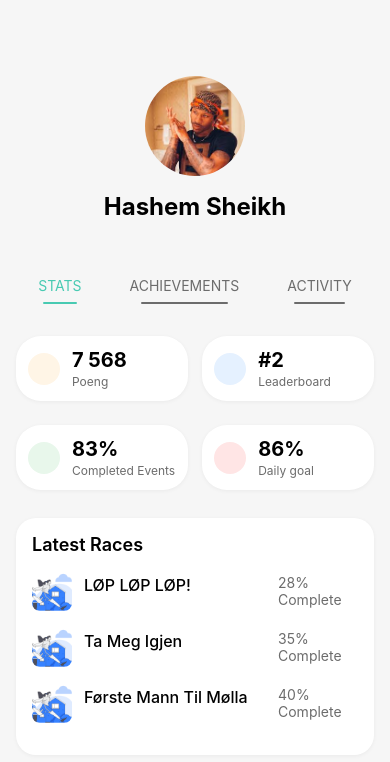
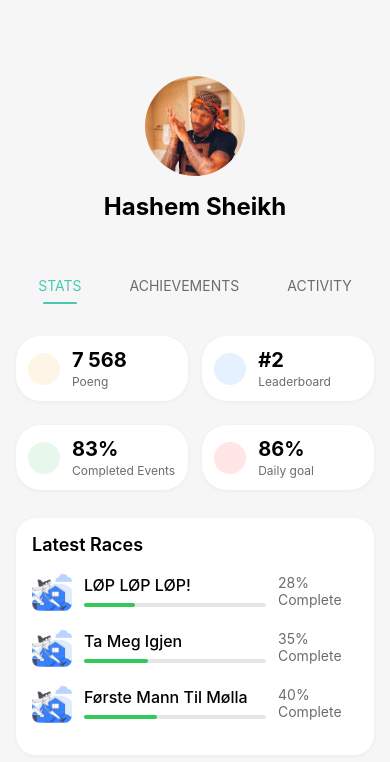
Before and after one commit to HashimS03/VitusAktivitet, a React Native app in the folder Vitus-Aktivitet/: screen /Stats in a window 390 px wide. Shown: the top 762 px of the page. Built offline with nearby package versions, Linux system fonts and the light colour scheme; some icons are missing.

Commit message:
setting back button fix, dashboard to achevment

```diff
--- a/Vitus-Aktivitet/src/app/App.js
+++ b/Vitus-Aktivitet/src/app/App.js
@@ -21,6 +21,7 @@ import CreateAccountScreen from "../components/opprett/opprett";
 import Stats from "../components/profile/stats";
 import Setting from "../components/Setting/setting";
 import TrophyDetails from "../components/profile/TrophyDetails";
+import Achievements from "../components/profile/achievements";
 
 import Notifications from "../components/notifications/notifications";  // ✅ Import Notifications
 import LanguageSelection from "../components/Setting/language"; // ✅ Import the new screen
@@ -190,6 +191,7 @@ const App = () => {
           <Stack.Screen name="Notifications" component={Notifications} />
           <Stack.Screen name="Language" component={LanguageSelection} />
           <Stack.Screen name="EditProfile" component={EditProfile} />
+          <Stack.Screen name="Achievements" component={Achievements} />
           <Stack.Screen
             name="notificationeditor"
             component={NotificationEditor}
--- a/Vitus-Aktivitet/src/components/Setting/setting.js
+++ b/Vitus-Aktivitet/src/components/Setting/setting.js
@@ -217,6 +217,7 @@ const styles = StyleSheet.create({
 
   backButton: {
     padding: 8,
+    zIndex: 999, // ✅ Midlertidig løsning
   },
 
   settingsHeader: {
--- a/Vitus-Aktivitet/src/components/dashboard/dashboard.js
+++ b/Vitus-Aktivitet/src/components/dashboard/dashboard.js
@@ -95,7 +95,7 @@ export default function Dashboard() {
   const { theme, accentColor } = useTheme();
   const [showTutorial, setShowTutorial] = useState(false);
   const [tutorialStep, setTutorialStep] = useState(0);
-  const TEST_MODE = true; // Always show tutorial during testing
+  //const TEST_MODE = true; // Always show tutorial during testing
 
   useEffect(() => {
     checkFirstTimeUser();
@@ -108,10 +108,21 @@ export default function Dashboard() {
     }
   }, [stepCount, showCelebration]);
 
+  //const checkFirstTimeUser = async () => {
+  //try {
+  //const hasSeenTutorial = await AsyncStorage.getItem("hasSeenTutorial");
+  //if (TEST_MODE || hasSeenTutorial === null) {
+  //setShowTutorial(true);
+  //}
+  //} catch (error) {
+  //console.error("Error checking first time user:", error);
+  //}
+  //};
+
   const checkFirstTimeUser = async () => {
     try {
       const hasSeenTutorial = await AsyncStorage.getItem("hasSeenTutorial");
-      if (TEST_MODE || hasSeenTutorial === null) {
+      if (hasSeenTutorial === null) {
         setShowTutorial(true);
       }
     } catch (error) {
@@ -296,7 +307,7 @@ export default function Dashboard() {
           >
             <View style={styles.statHeader}>
               <Text style={[styles.statTitle, { color: theme.text }]}>
-                Streak
+                History
               </Text>
               <ChevronRight size={20} color={theme.textSecondary} />
             </View>
@@ -316,8 +327,13 @@ export default function Dashboard() {
               </Text>
             </View>
           </TouchableOpacity>
-
           <View style={[styles.statCard, { backgroundColor: theme.surface }]}>
+            <TouchableOpacity
+              style={styles.cardContent}
+              onPress={() => {
+                navigation.navigate("Stats", { initialTab: "ACHIEVEMENTS" });
+              }}
+            >
               <View style={styles.statHeader}>
                 <Text style={[styles.statTitle, { color: theme.text }]}>
                   Rewards
@@ -328,7 +344,9 @@ export default function Dashboard() {
                 <Text style={[styles.levelText, { color: theme.text }]}>
                   Level 2
                 </Text>
-              <Text style={[styles.pointsText, { color: theme.textSecondary }]}>
+                <Text
+                  style={[styles.pointsText, { color: theme.textSecondary }]}
+                >
                   5500/6000 XP
                 </Text>
                 <View style={styles.levelProgress}>
@@ -347,6 +365,7 @@ export default function Dashboard() {
                   </View>
                 </View>
               </View>
+            </TouchableOpacity>
           </View>
         </View>
 
--- a/Vitus-Aktivitet/src/components/profile/stats.js
+++ b/Vitus-Aktivitet/src/components/profile/stats.js
@@ -1,4 +1,6 @@
-import React, { useState } from "react";
+"use client";
+
+import { useState, useEffect } from "react";
 import {
   View,
   Text,
@@ -16,8 +18,8 @@ import {
   Check,
   TrendingUp,
 } from "lucide-react-native";
-import { useNavigation } from "@react-navigation/native";
-import { useTheme } from "../context/ThemeContext"; // 🌙 Import Theme Support
+import { useNavigation, useRoute } from "@react-navigation/native";
+import { useTheme } from "../context/ThemeContext";
 import Achievements from "./achievements";
 import Activity from "./activity";
 
@@ -26,7 +28,14 @@ const TABS = ["STATS", "ACHIEVEMENTS", "ACTIVITY"];
 const Stats = () => {
   const [activeTab, setActiveTab] = useState("STATS");
   const navigation = useNavigation();
-  const { theme, accentColor } = useTheme(); // Get theme values & accent color
+  const route = useRoute();
+  const { theme, accentColor } = useTheme();
+
+  useEffect(() => {
+    if (route.params?.initialTab) {
+      setActiveTab(route.params.initialTab);
+    }
+  }, [route.params?.initialTab]);
 
   const statsData = [
     {
@@ -78,10 +87,13 @@ const Stats = () => {
   ];
 
   const renderStatsContent = () => (
-    <>
+    <ScrollView>
       <View style={styles.statsContainer}>
         {statsData.map((stat, index) => (
-          <View key={index} style={[styles.statCard, { backgroundColor: theme.surface }]}>
+          <View
+            key={index}
+            style={[styles.statCard, { backgroundColor: theme.surface }]}
+          >
             <View
               style={[
                 styles.iconContainer,
@@ -91,46 +103,47 @@ const Stats = () => {
               <stat.icon size={20} color={stat.iconColor} />
             </View>
             <View style={styles.statTextContainer}>
-              <Text style={[styles.statValue, { color: theme.text }]}>{stat.value}</Text>
-              <Text style={[styles.statLabel, { color: theme.textSecondary }]}>{stat.label}</Text>
+              <Text style={[styles.statValue, { color: theme.text }]}>
+                {stat.value}
+              </Text>
+              <Text style={[styles.statLabel, { color: theme.textSecondary }]}>
+                {stat.label}
+              </Text>
             </View>
           </View>
         ))}
       </View>
 
       <View style={[styles.racesContainer, { backgroundColor: theme.surface }]}>
-        <Text style={[styles.sectionTitle, { color: theme.text }]}>Latest Races</Text>
+        <Text style={[styles.sectionTitle, { color: theme.text }]}>
+          Latest Races
+        </Text>
         {races.map((race, index) => (
           <View key={index} style={styles.raceItem}>
             <Image source={race.image} style={styles.raceImage} />
             <View style={styles.raceContent}>
-              <Text style={[styles.raceTitle, { color: theme.text }]}>{race.title}</Text>
+              <Text style={[styles.raceTitle, { color: theme.text }]}>
+                {race.title}
+              </Text>
               <View style={styles.progressBar}>
                 <View
                   style={[styles.progressFill, { width: `${race.progress}%` }]}
                 />
               </View>
             </View>
-            <Text style={[styles.progressText, { color: theme.textSecondary }]}>{race.progress}% Complete</Text>
+            <Text style={[styles.progressText, { color: theme.textSecondary }]}>
+              {race.progress}% Complete
+            </Text>
           </View>
         ))}
       </View>
-    </>
+    </ScrollView>
   );
 
-  const renderContent = () => {
-    switch (activeTab) {
-      case "ACHIEVEMENTS":
-        return <Achievements />;
-      case "ACTIVITY":
-        return <Activity />;
-      default:
-        return renderStatsContent();
-    }
-  };
-
   return (
-    <SafeAreaView style={[styles.container, { backgroundColor: theme.background }]}>
+    <SafeAreaView
+      style={[styles.container, { backgroundColor: theme.background }]}
+    >
       <View style={styles.header}>
         <TouchableOpacity onPress={() => navigation.goBack()}>
           <ChevronLeft size={24} color={theme.text} />
@@ -140,7 +153,6 @@ const Stats = () => {
         </TouchableOpacity>
       </View>
 
-      <ScrollView style={styles.content}>
       <View style={styles.profileSection}>
         <Image
           source={require("../../../assets/figure/aura.jpeg")}
@@ -149,7 +161,6 @@ const Stats = () => {
         <Text style={[styles.name, { color: theme.text }]}>Hashem Sheikh</Text>
       </View>
 
-        {/* Tabs with theme-based accent color */}
       <View style={styles.tabsContainer}>
         {TABS.map((tab) => (
           <TouchableOpacity
@@ -174,17 +185,20 @@ const Stats = () => {
               style={[
                 styles.tabUnderline,
                 {
-                    backgroundColor: activeTab === tab ? accentColor : theme.textSecondary, // FIXED
+                  backgroundColor:
+                    activeTab === tab ? accentColor : "transparent",
                 },
               ]}
             />
-
           </TouchableOpacity>
         ))}
       </View>
 
-        {renderContent()}
-      </ScrollView>
+      <View style={styles.contentContainer}>
+        {activeTab === "STATS" && renderStatsContent()}
+        {activeTab === "ACHIEVEMENTS" && <Achievements />}
+        {activeTab === "ACTIVITY" && <Activity />}
+      </View>
     </SafeAreaView>
   );
 };
@@ -199,7 +213,7 @@ const styles = StyleSheet.create({
     paddingHorizontal: 16,
     paddingVertical: 16,
   },
-  content: {
+  contentContainer: {
     flex: 1,
   },
   profileSection: {
@@ -225,17 +239,21 @@ const styles = StyleSheet.create({
     marginBottom: 24,
   },
   tab: {
-
     alignItems: "center",
     justifyContent: "center",
     paddingVertical: 8,
     paddingHorizontal: 16,
     marginHorizontal: 8,
   },
-
-
   tabText: {
     fontSize: 14,
+  },
+  tabUnderline: {
+    height: 2,
+    width: "80%",
+    marginTop: 8,
+    borderRadius: 1,
+    alignSelf: "center",
   },
   statsContainer: {
     flexDirection: "row",
@@ -311,28 +329,18 @@ const styles = StyleSheet.create({
   },
   progressBar: {
     height: 4,
+    backgroundColor: "#E5E5EA",
     borderRadius: 2,
   },
   progressFill: {
     height: "100%",
+    backgroundColor: "#34C759",
     borderRadius: 2,
   },
   progressText: {
     fontSize: 14,
     width: 80,
   },
-
-
-  tabUnderline: {
-    height: 2, // Thin line
-    width: "80%", // Ensures all underlines are the same length relative to their tab
-    marginTop: 8, // Adds space between text and underline
-    borderRadius: 1, // Smooth edges
-    alignSelf: "center", // Ensures the line stays centered
-  },
-
-
 });
 
-
 export default Stats;
```
Lines whose indentation alone changed are shown as unchanged.
